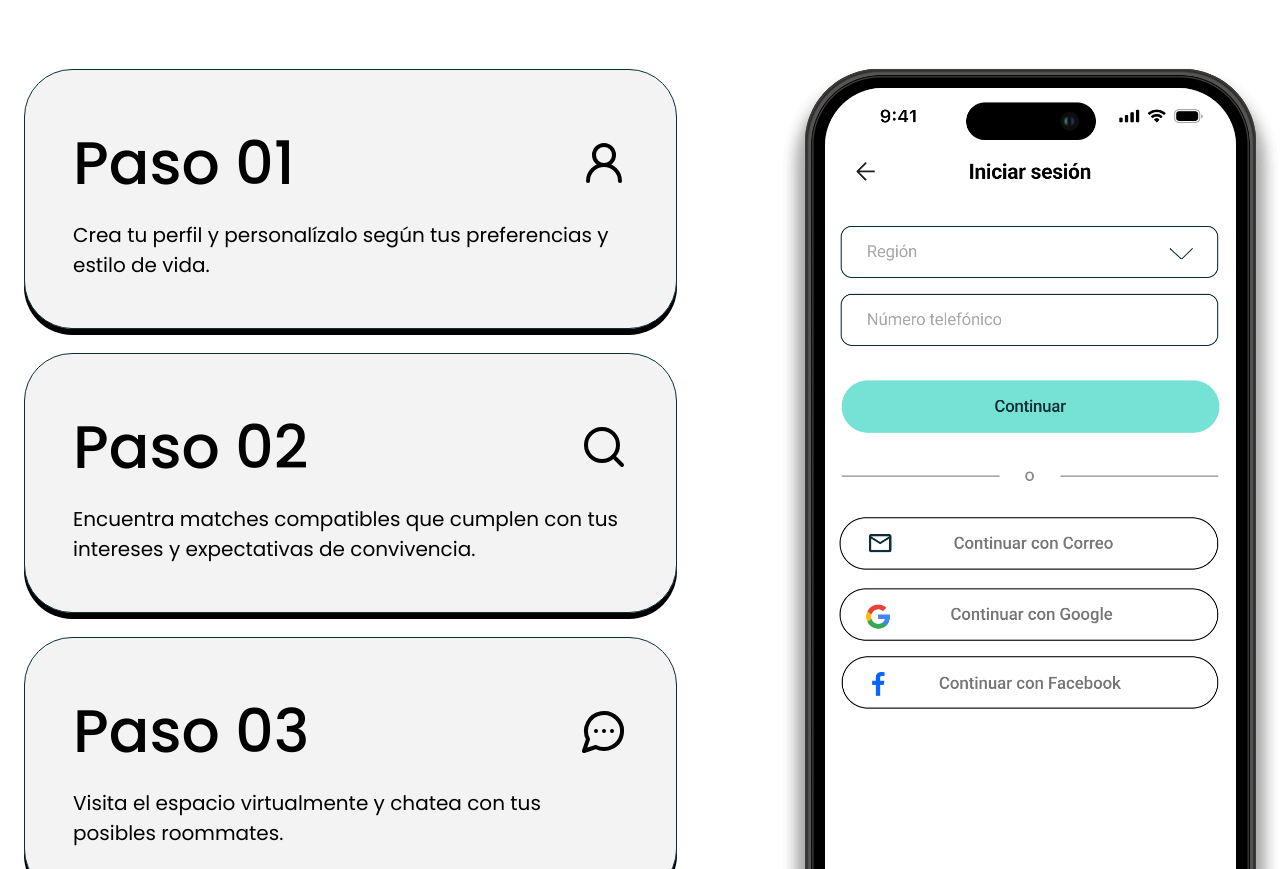
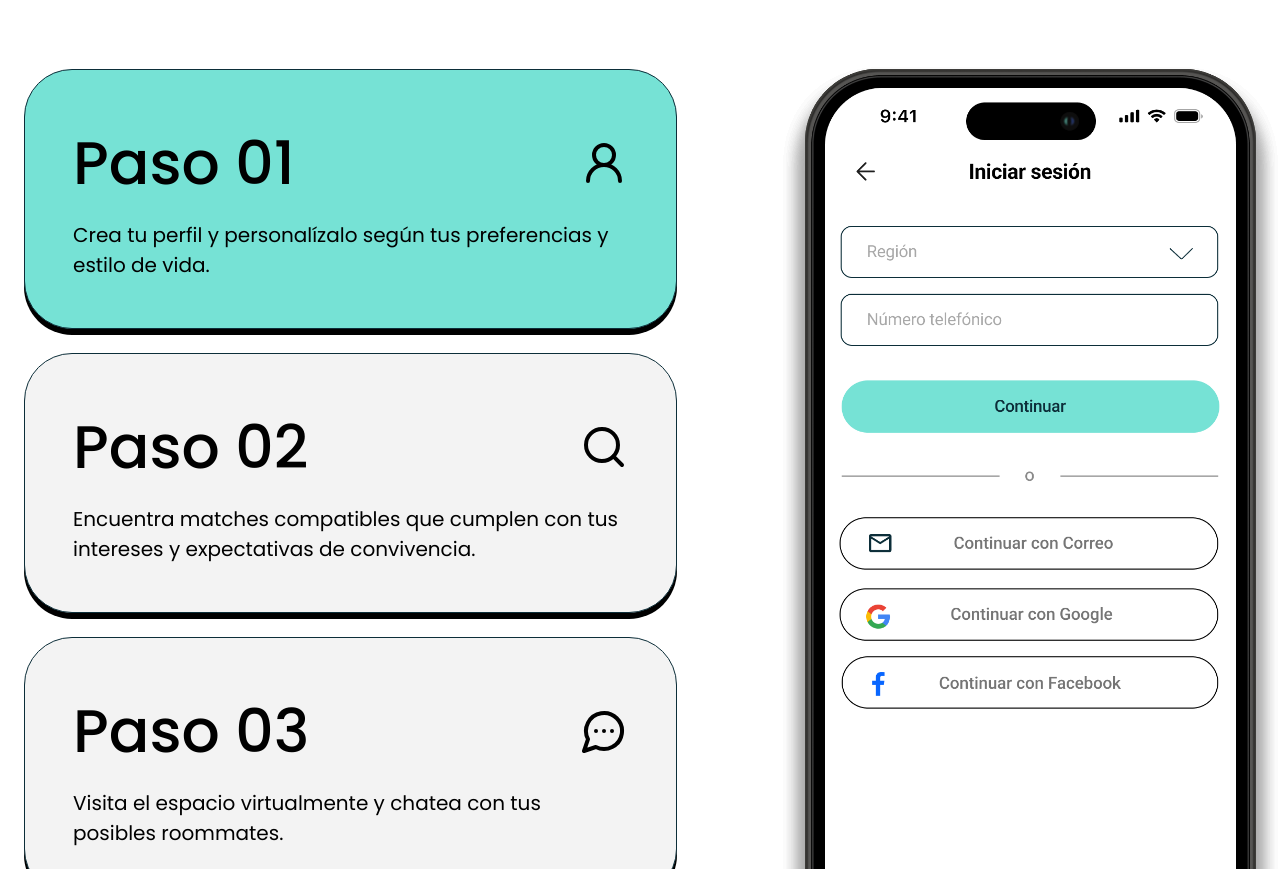
Before and after one commit to roomiesfyweb/landing, an Astro site: page / in a window 1280 px wide. Shown: the part 2304-3173 px from the top of the page. Built offline with nearby package versions, Linux system fonts and the light colour scheme; Astro itself is replaced by a stand-in of ours.

Commit message:
Corrección

```diff
--- a/src/components/Paso.astro
+++ b/src/components/Paso.astro
@@ -7,7 +7,7 @@ interface Props {
 const { num, text } = Astro.props;
 ---
 
-<article id={`paso_${num}`} class="paso">
+<article id={`paso_${num}`} class={`paso ${(num === '01') ? 'active' : ''}`}>
 	<header class="fc between">
 		<h1>Paso {num}</h1>
 		<slot/>
@@ -24,7 +24,7 @@ const { num, text } = Astro.props;
 		box-shadow: 0 6px;
 		transition: 0.25s ease-out;
 	}
-	article:hover {
+	article.active {
 		background: var(--sky);
 	}
 	header {
--- a/src/pages/index.astro
+++ b/src/pages/index.astro
@@ -209,7 +209,9 @@ import paso4 from "../images/paso4.png"
 		paso.addEventListener('mouseenter', () => {
 			const paso_id = parseInt(paso.id.substring(5)) - 1;
 			if (paso_id !== activeImage) {
+				pasos[paso_id].classList.add('active');
 				images[paso_id].classList.add('active');
+				pasos[activeImage].classList.remove('active');
 				images[activeImage].classList.remove('active');
 				activeImage = paso_id;
 			}
```
